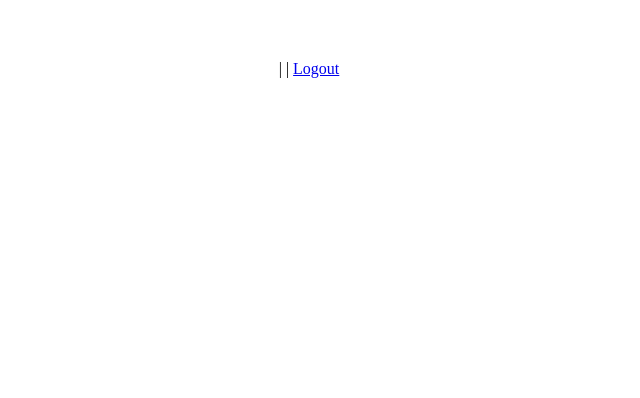
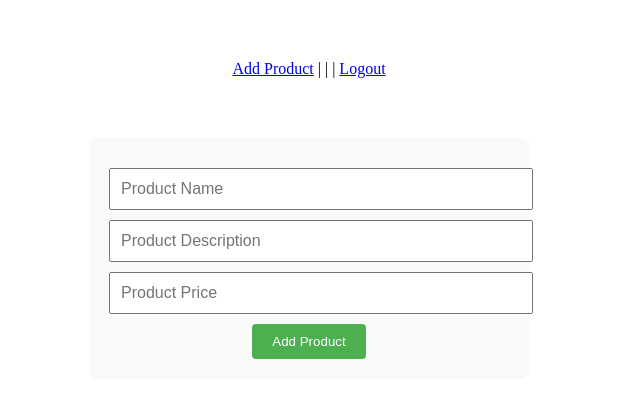
Before and after one commit to BrianMwengi/ecommerce-frontend, a Vue app: page /add-product in a window 1280 px wide. Before the commit this address had no page. Shown: the top 398 px of the page, without its empty margins (331-971 px from the left). Built offline with nearby package versions, Linux system fonts and the light colour scheme; sample sign-in values are in the browser's storage.

Commit message:
Added code to AddProduct Component

```diff
--- a/src/App.vue
+++ b/src/App.vue
@@ -1,7 +1,7 @@
 <template>
   <!-- Importing and using Navbar component -->
   <Navbar />
-  <div id="app">
+  <div id="app"> <!--just like you'd place your toys on that mat to play, Vue sets up and displays its components inside this <div>-->
     <!-- Insertion point for views based on the current route -->
     <!-- When navigating to different URLs, different content will be displayed here -->
     <router-view/>
--- /dev/null
+++ b/src/components/AddProduct.vue
@@ -0,0 +1,123 @@
+<template>
+    <!-- Form for adding a product -->
+    <!-- @submit.prevent="submitForm" prevents the default form submission and calls the 'submitForm' method instead -->
+    <form @submit.prevent="submitForm" class="add-product-form">
+      <!-- Input for the product name -->
+      <!-- v-model="name" binds the input to the 'name' data property -->
+      <input class="input-field" v-model="name" placeholder="Product Name" />
+      <!-- Error message for the product name -->
+      <!-- Displayed if 'errors.name' is truthy -->
+      <p v-if="errors.name" class="error">{{ errors.name }}</p>
+
+      <!-- Input for the product description -->
+      <!-- v-model="description" binds the input to the 'description' data property -->
+      <input class="input-field" v-model="description" placeholder="Product Description" />
+      <!-- Error message for the product description -->
+      <!-- Displayed if 'errors.description' is truthy -->
+      <p v-if="errors.description" class="error">{{ errors.description }}</p>
+
+      <!-- Input for the product price -->
+      <!-- v-model="price" binds the input to the 'price' data property -->
+      <input class="input-field" v-model="price" placeholder="Product Price" />
+      <!-- Error message for the product price -->
+      <!-- Displayed if 'errors.price' is truthy -->
+      <p v-if="errors.price" class="error">{{ errors.price }}</p>
+
+      <!-- Button for submitting the form -->
+      <button type="submit" class="submit-button">Add Product</button>
+    </form>
+  </template>
+
+  <script>
+  // Importing the axios instance
+  import axios from '@/axios';
+
+  export default {
+    // Component data
+    data() { // its like a empty toybox It's setting up empty spaces (or boxes) for things like the product's name etc...
+      return {
+        // Product details
+        name: '',
+        description: '',
+        price: '',
+        // Validation errors
+        errors: {}
+      };
+    },
+    methods: { // special toy tools or magic wands that let us do things with our toys.
+      // Validate the input fields
+      validateInput() {
+        // Errors object
+        const errors = {};
+        // Validate the product name
+        if (!this.name) errors.name = 'Name is required';
+        // Validate the product description
+        if (!this.description) errors.description = 'Description is required';
+        // Validate the product price
+        if (!this.price || isNaN(this.price)) errors.price = 'Price is required and must be a number';
+        return errors;
+      },
+      // Handle form submission
+      async submitForm() { // is like the magic toy phone. It might do something that takes time.
+        // Validate the input fields
+        const errors = this.validateInput();
+        // If there are validation errors, update the 'errors' data property and stop execution
+        if (Object.keys(errors).length > 0) { // is like counting how many sections in the toy box have toys in them.
+         // .length > 0 is checking if there's at least one toy in the toy box.
+          this.errors = errors; // Put those toys (or errors) in a special display area
+          return; // Stop doing anything else and just look at those toys
+        }
+
+        try {
+          // Send a POST request to the API to add the product
+          await axios.post('/products', { // Hey, this next part might take a while, so let's wait for it to finish before moving on."
+            name: this.name,
+            description: this.description,
+            price: this.price
+          });
+          // If the request is successful, redirect to the product list
+          this.$router.push('/');
+        } catch (error) {
+          // If an error occurs, log it to the console
+          console.error("An error occurred while adding the product:", error);
+        }
+      }
+    }
+  };
+  </script>
+
+
+
+  <style scoped>
+    .error {
+    color: red;
+  }
+    .add-product-form {
+      max-width: 400px;
+      margin: 20px auto;
+      padding: 20px;
+      background-color: #f9f9f9;
+      border-radius: 8px;
+    }
+
+    .input-field {
+      display: block;
+      width: 100%;
+      margin: 10px 0;
+      padding: 10px;
+      font-size: 1em;
+    }
+
+    .submit-button {
+      padding: 10px 20px;
+      background-color: #4CAF50;
+      color: white;
+      border: none;
+      border-radius: 4px;
+      cursor: pointer;
+    }
+
+    .submit-button:hover {
+      background-color: #45a049;
+    }
+    </style>
--- a/src/components/Navbar.vue
+++ b/src/components/Navbar.vue
@@ -1,9 +1,9 @@
 <template>
-  <!-- Navigation bar -->
+  <!-- Navigation bar// its like a map of your house. It shows where each room is -->
   <nav>
     <!-- Links for different routes. They are conditionally rendered based on the 'isLoggedIn' state. -->
-    <!-- <router-link to="/" v-if="isLoggedIn">Product List</router-link> |
-    <router-link to="/add-product" v-if="isLoggedIn">Add Product</router-link> | -->
+    <!-- <router-link to="/" v-if="isLoggedIn">Product List</router-link> |-->
+    <router-link to="/add-product" v-if="isLoggedIn">Add Product</router-link> | <!--its like a shortcut or a quick link to a room. -->
     <router-link to="/login" v-if="!isLoggedIn">Login</router-link> |
     <router-link to="/register" v-if="!isLoggedIn">Register</router-link> |
     <!-- Logout button that calls 'logout' action when clicked -->
--- a/src/router.js
+++ b/src/router.js
@@ -2,7 +2,7 @@ import { createRouter, createWebHistory } from 'vue-router';
 
 // import ProductList from './components/ProductList.vue';
 // import ProductDetails from './components/ProductDetails.vue';
-// import AddProduct from './components/AddProduct.vue';
+import AddProduct from './components/AddProduct.vue';
 // import EditProduct from './components/EditProduct.vue';
 import Login from './components/Login.vue'; // Import the Login component
 import Register from './components/Register.vue'; // Import the Register component
@@ -20,12 +20,12 @@ const routes = [
     //     component: ProductDetails,
     //     meta: { public: false } // Mark this route as private
     // },
-    // {
-    //     path: '/add-product',
-    //     name: 'AddProduct',
-    //     component: AddProduct,
-    //     meta: { public: false } // Mark this route as private
-    // },
+     {
+        path: '/add-product', // namplate on the door
+        name: 'AddProduct', // nickname for the room e.g playroom!
+        component: AddProduct, // actual room behind the door.
+        meta: { public: false } // Mark this route as private (special sticker on some rooms that says "Private")
+    },
     // {
     //     path: '/edit-product/:id',
     //     name: 'EditProduct',
```
